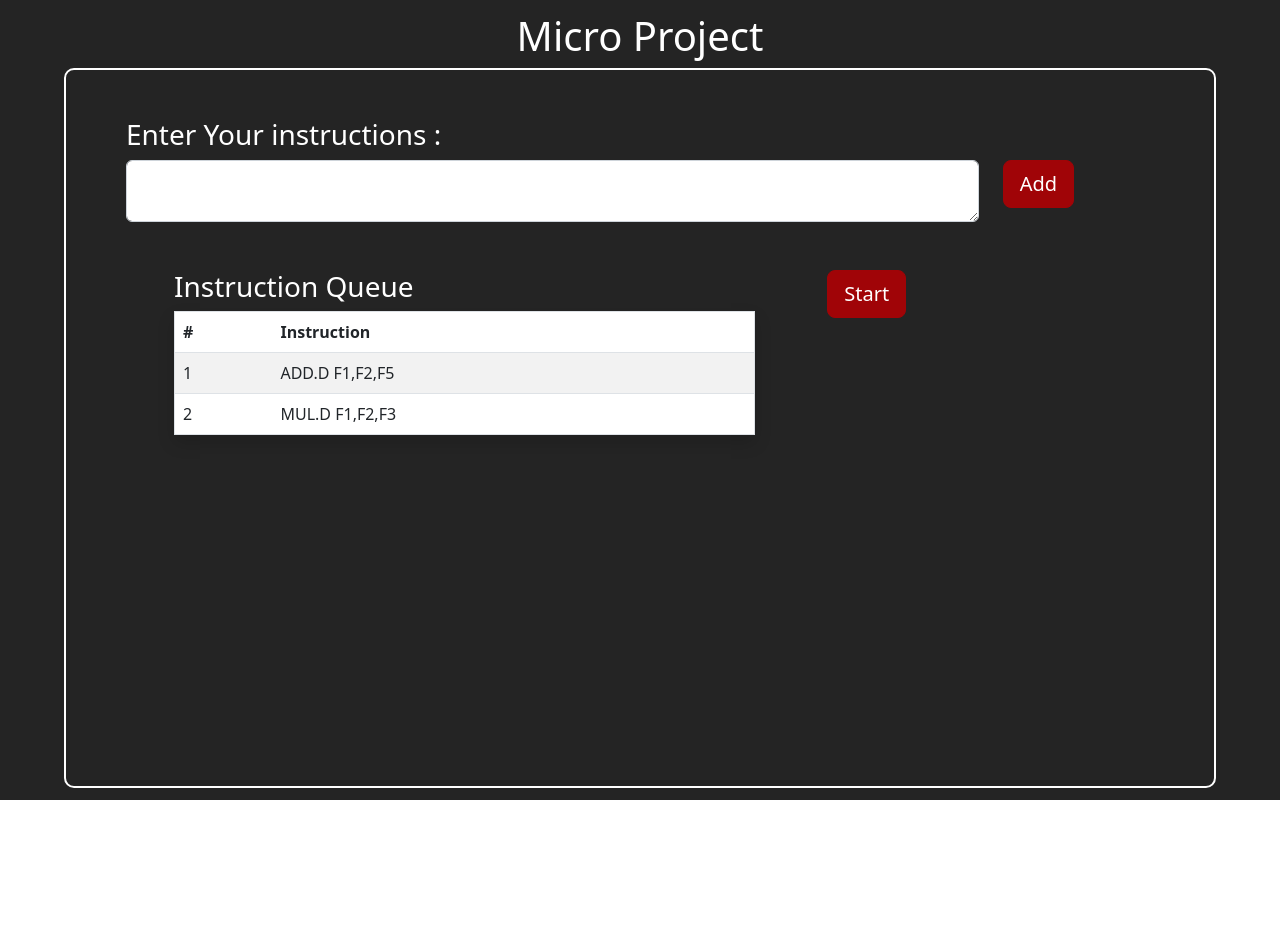
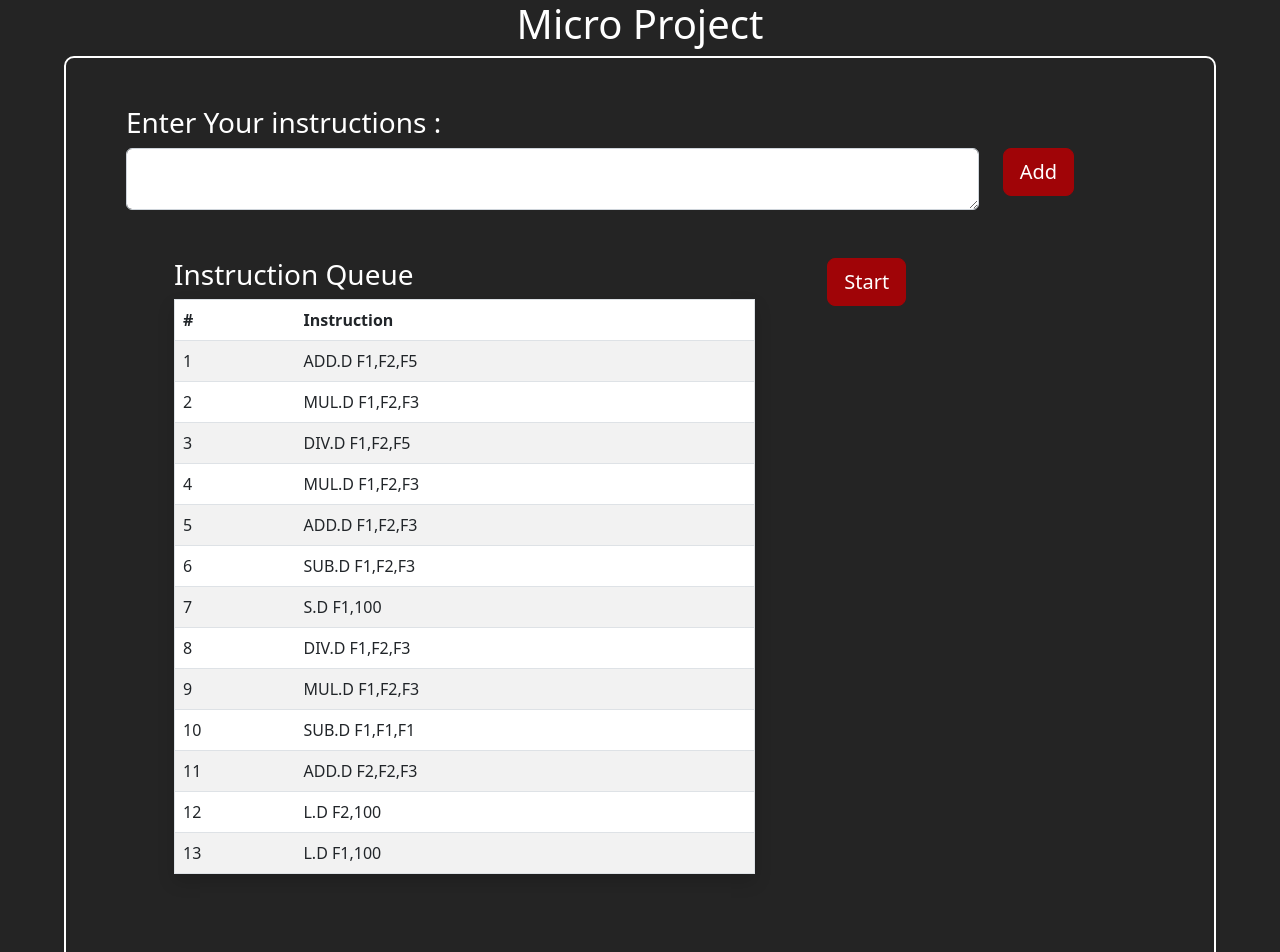
Before and after one commit to omar-sherif9992/Tomasulo-algorithm, a React (Vite) app in the folder micro-proj/: page / in a window 1280 px wide. Shown: the top 952 px of the page. Before the commit the page ends 800 px from the top, so only its background shows below. Built offline with nearby package versions, Linux system fonts and the light colour scheme.

Commit message:
fix bugs

```diff
--- a/micro-proj/src/assembly/input.ts
+++ b/micro-proj/src/assembly/input.ts
@@ -1,6 +1,17 @@
 const code =
 `ADD.D F1,F2,F5
 MUL.D F1,F2,F3
+DIV.D F1,F2,F5
+MUL.D F1,F2,F3
+ADD.D F1,F2,F3
+SUB.D F1,F2,F3
+S.D F1,100
+DIV.D F1,F2,F3
+MUL.D F1,F2,F3
+SUB.D F1,F1,F1
+ADD.D F2,F2,F3
+L.D F2,100
+L.D F1,100
 `
 /* const code =
 `DIV.D F1,F2,F5
```
